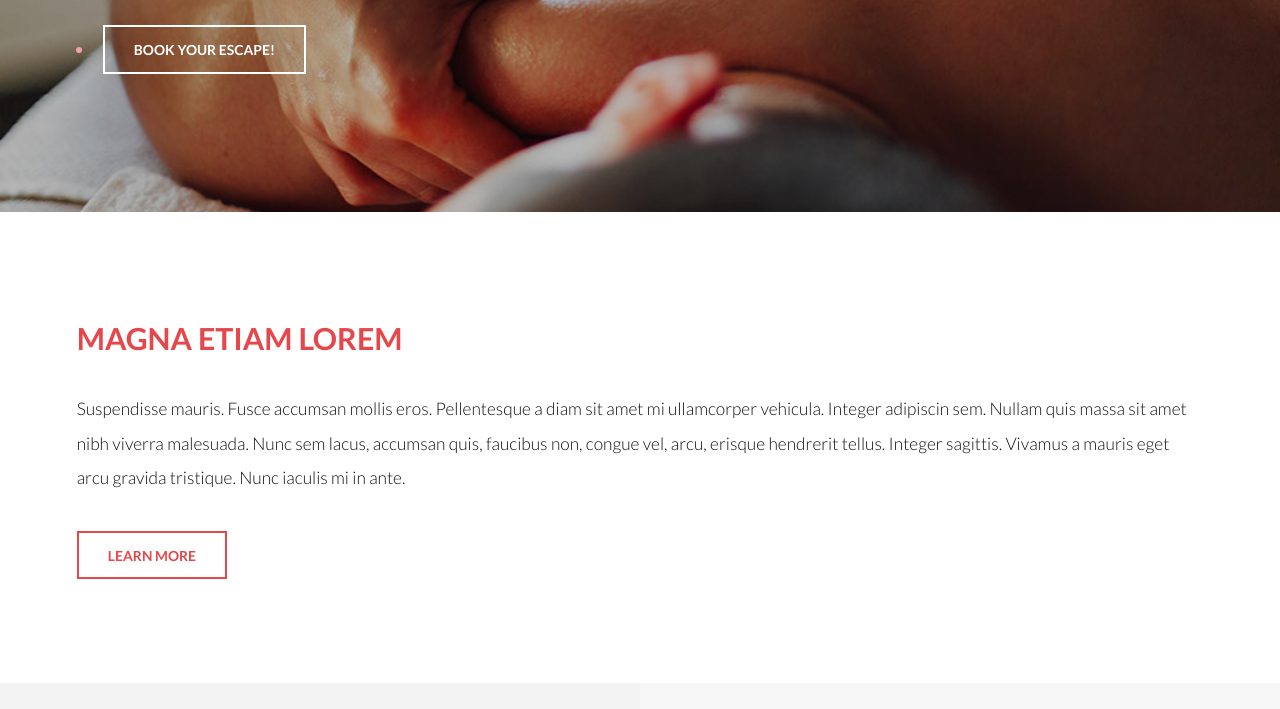
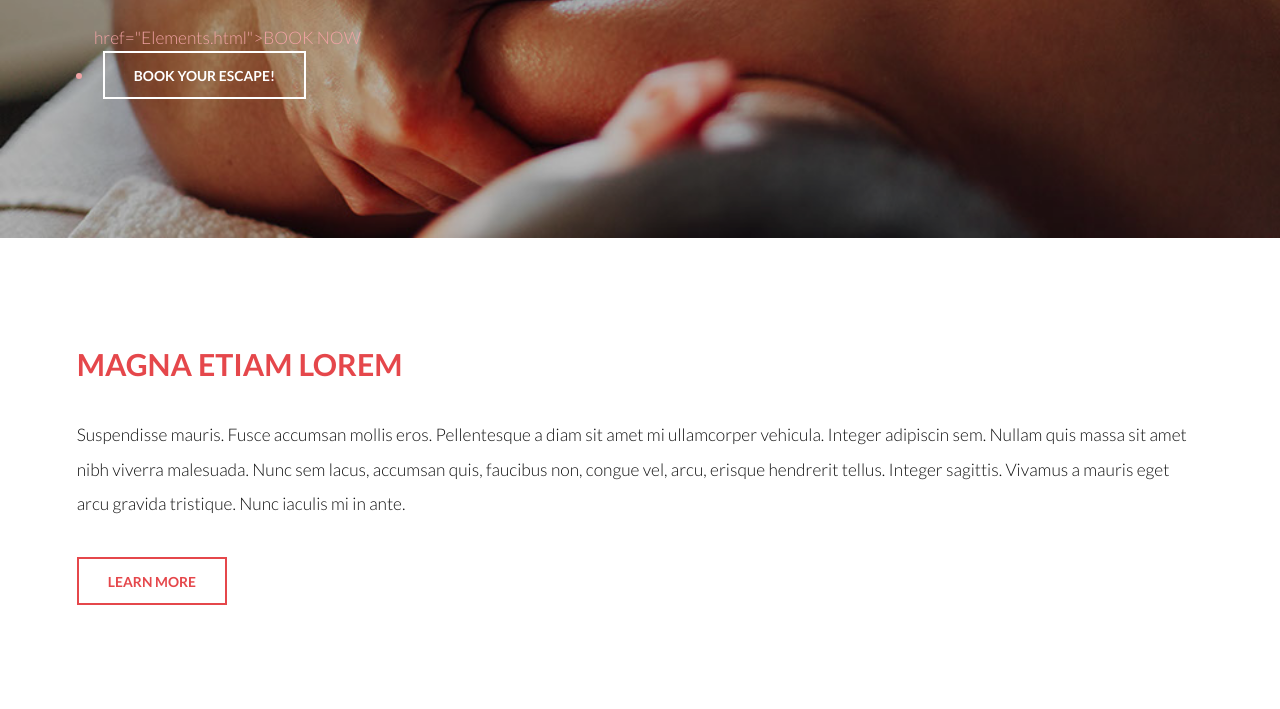
Before and after one commit to ladykate15d/gelsmassage, a plain HTML site: page index.html in a window 1280 px wide. Shown: the part 391-1100 px from the top of the page. Drawn offline with Linux system fonts and the light colour scheme.

Commit message:
Update index.html

```diff
--- a/index.html
+++ b/index.html
@@ -32,6 +32,7 @@
 					<h1>GEL'S MASSAGE: <span>Professional Massage Therapy<br>Anywhere You Want<br>When You Need It<br />
 					</h1>
 					<ul class="BOOK NOW.html">
+						href="Elements.html">BOOK NOW</a>
 						<li><a href="#" class="button alt">BOOK YOUR ESCAPE!</a></li>
 					</ul>
 				</div>
```
